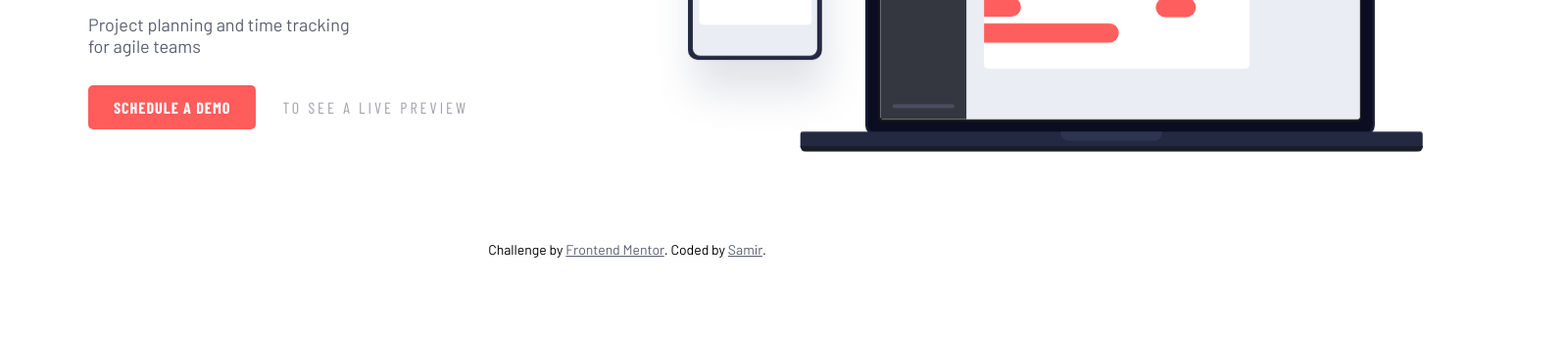
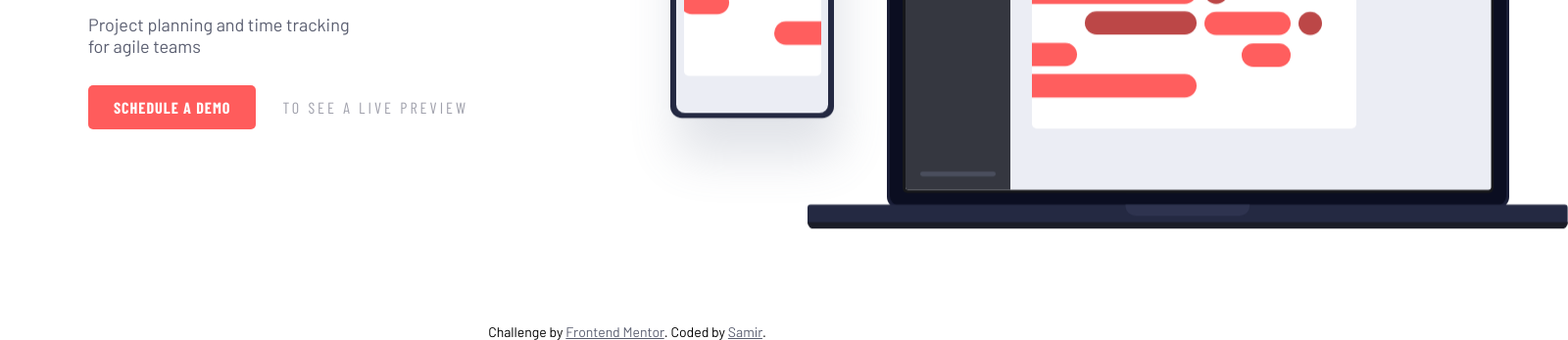
Before and after one commit to samirhembrom/Frontend-Mentor---Project-tracking-intro-component-solution, a plain HTML site: page index.html in a window 1280 px wide. Shown: the part 455-802 px from the top of the page at 98% size, 1600 px wide, since content can reach past the window. Drawn offline with nearby package versions, Linux system fonts and the light colour scheme.

Commit message:
Navigation issues and Image strech issues fixed

```diff
--- a/styles.css
+++ b/styles.css
@@ -240,7 +240,6 @@ body::before {
     position: static;
     transform: translateX(0);
     box-shadow: 0 0 0 0;
-    width: 50%;
     max-width: 450px;
     margin: 0;
     padding: 0;
@@ -366,7 +365,9 @@ a:focus {
 @media screen and (min-width: 769px) {
   .img_illustration {
     width: 960px;
-    height: 100%;
+    max-width: 960px;
+    height: 464px;
+    max-height: 464px;
   }
 }
 
```
